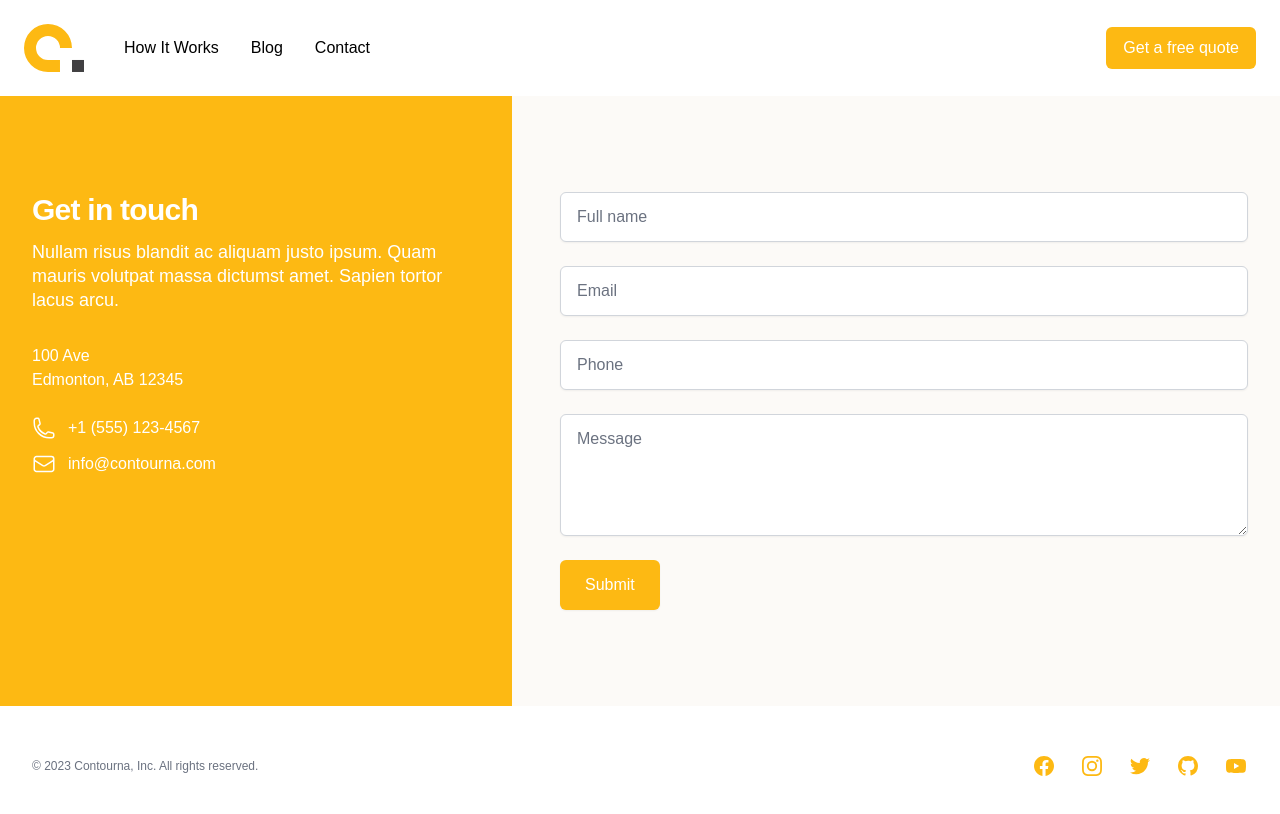
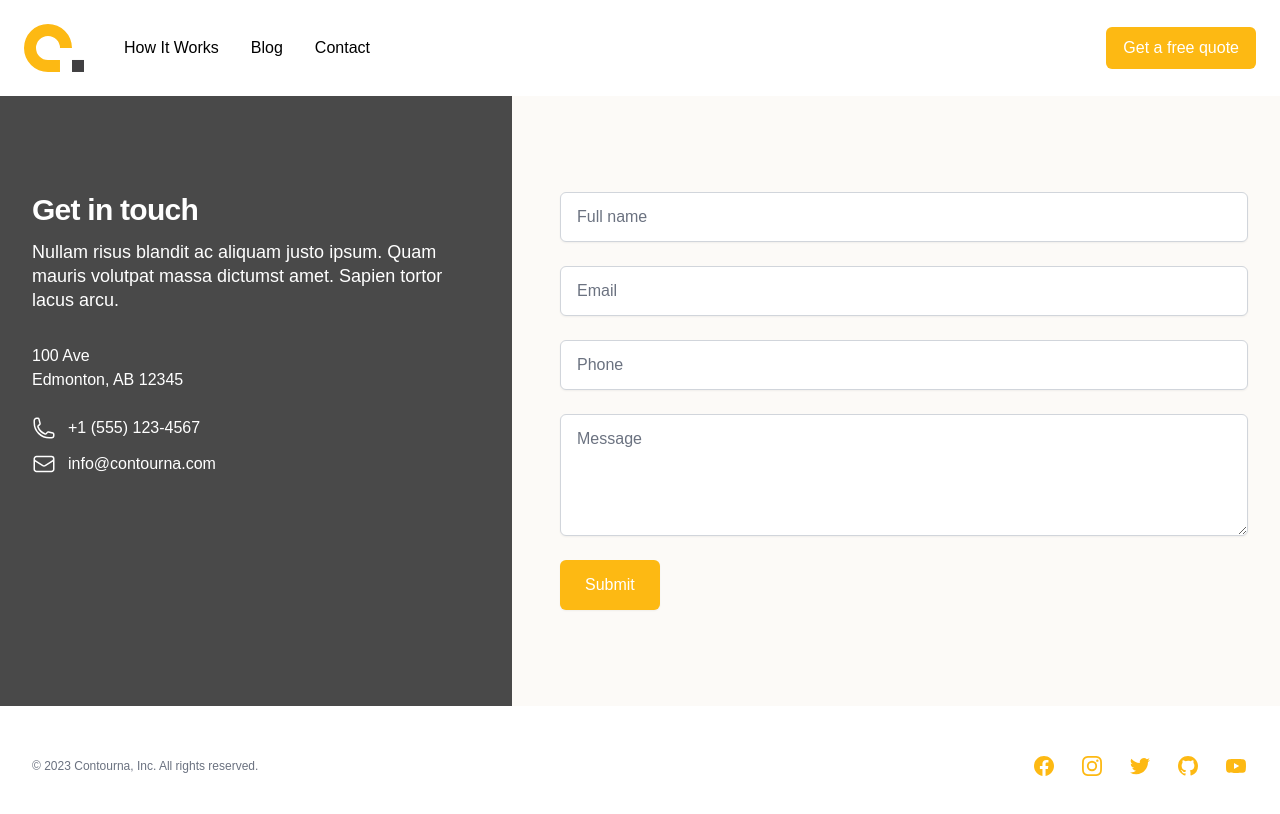
Before and after one commit to Contourna-SaaS/contourna-marketing, a Next.js app: page /contact in a window 1280 px wide. Shown: the top 814 px of the page. Built offline with nearby package versions, Linux system fonts and the light colour scheme.

Commit message:
button style hover to grey

```diff
--- a/src/components/Contact.tsx
+++ b/src/components/Contact.tsx
@@ -4,10 +4,10 @@ export default function Contact() {
   return (
     <div className="relative">
       <div className="absolute inset-0">
-        <div className="absolute inset-y-0 left-0 w-1/2 bg-c-yellow" />
+        <div className="absolute inset-y-0 left-0 w-1/2 bg-c-grey" />
       </div>
       <div className="relative mx-auto max-w-7xl lg:grid lg:grid-cols-5">
-        <div className="bg-c-yellow py-16 px-6 lg:col-span-2 lg:px-8 lg:py-24 xl:pr-12">
+        <div className="bg-c-grey py-16 px-6 lg:col-span-2 lg:px-8 lg:py-24 xl:pr-12">
           <div className="mx-auto max-w-lg">
             <h2 className="text-2xl font-bold tracking-tight text-white sm:text-3xl">
               Get in touch
@@ -110,7 +110,7 @@ export default function Contact() {
               <div>
                 <button
                   type="submit"
-                  className="inline-flex justify-center rounded-md border border-transparent text-white bg-c-yellow py-3 px-6 text-base font-medium text-white shadow-sm hover:opacity-75 focus:outline-none focus:ring-2 focus:ring-c-yellow focus:ring-offset-2"
+                  className="inline-flex justify-center rounded-md border border-transparent text-white bg-c-yellow py-3 px-6 text-base font-medium text-white shadow-sm hover:bg-c-grey focus:outline-none focus:ring-2 focus:ring-c-yellow focus:ring-offset-2"
                 >
                   Submit
                 </button>
--- a/src/components/Navigation.tsx
+++ b/src/components/Navigation.tsx
@@ -53,7 +53,7 @@ export default function Navigation() {
           <div className="hidden md:flex md:items-center md:space-x-6">
             <a
               href="http://quote.contourna.com"
-              className="inline-flex items-center rounded-md border border-transparent bg-c-yellow text-white px-4 py-2 text-base font-medium hover:opacity-75"
+              className="inline-flex items-center rounded-md border border-transparent bg-c-yellow text-white px-4 py-2 text-base font-medium hover:bg-c-grey"
             >
               Get a free quote
             </a>
@@ -105,7 +105,7 @@ export default function Navigation() {
               <div className="mt-6 px-5">
                 <a
                   href="http://quote.contourna.com"
-                  className="block w-full rounded-md bg-c-yellow py-3 px-4 text-center font-medium text-white shadow hover:opacity-75"
+                  className="block w-full rounded-md bg-c-yellow py-3 px-4 text-center font-medium text-white shadow hover:bg-c-grey"
                 >
                   Get a free quote
                 </a>
--- a/src/components/TwoColumnLayout.tsx
+++ b/src/components/TwoColumnLayout.tsx
@@ -48,7 +48,7 @@ export default function TwoColumnLayout({
               <div className="mt-4">
                 <a
                   href={cta.href}
-                  className="inline-flex items-center rounded-md border border-transparent bg-c-yellow text-white px-4 py-2 text-base font-medium hover:opacity-75"
+                  className="inline-flex items-center rounded-md border border-transparent bg-c-yellow text-white px-4 py-2 text-base font-medium hover:bg-c-grey"
                 >
                   {cta.title}
                 </a>
```
